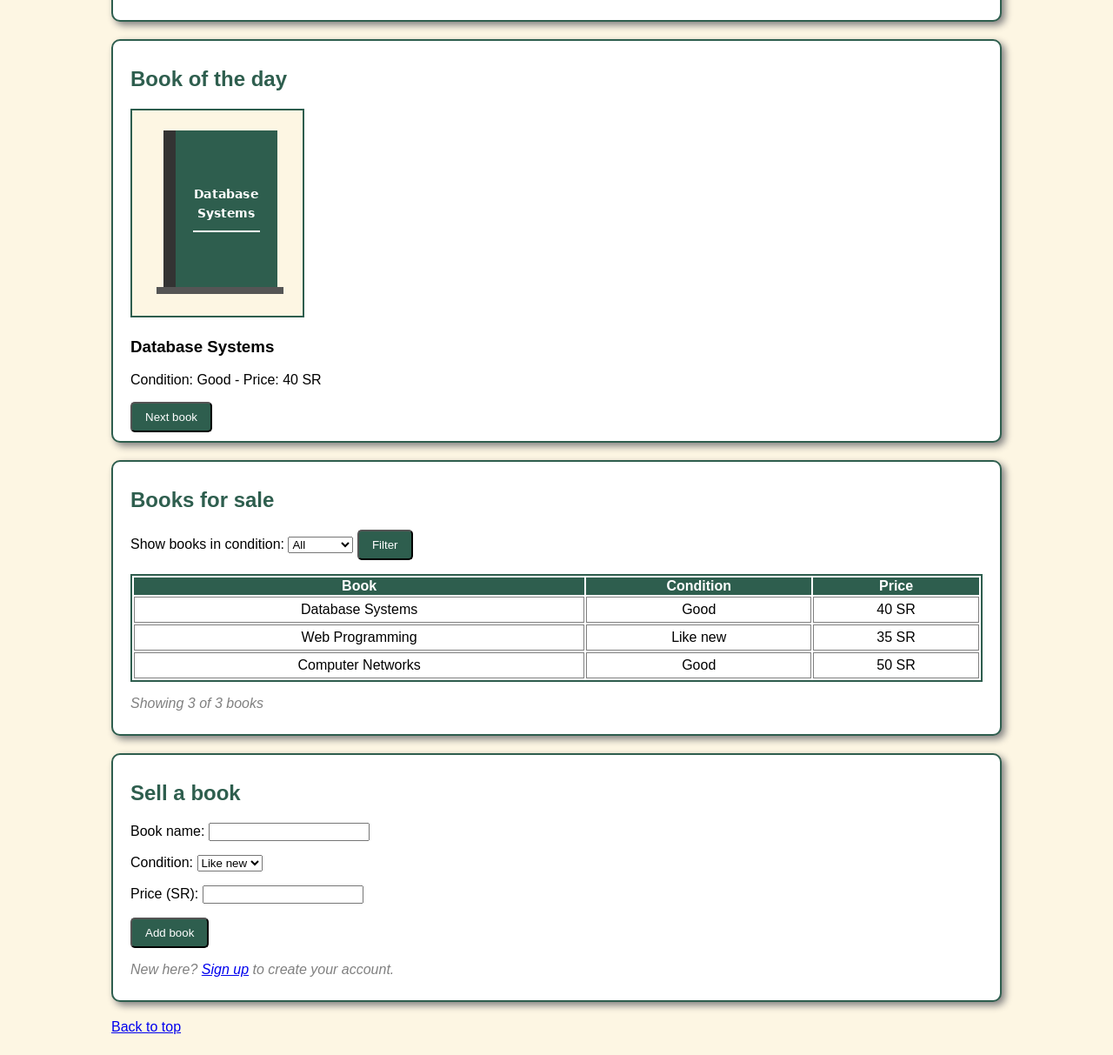
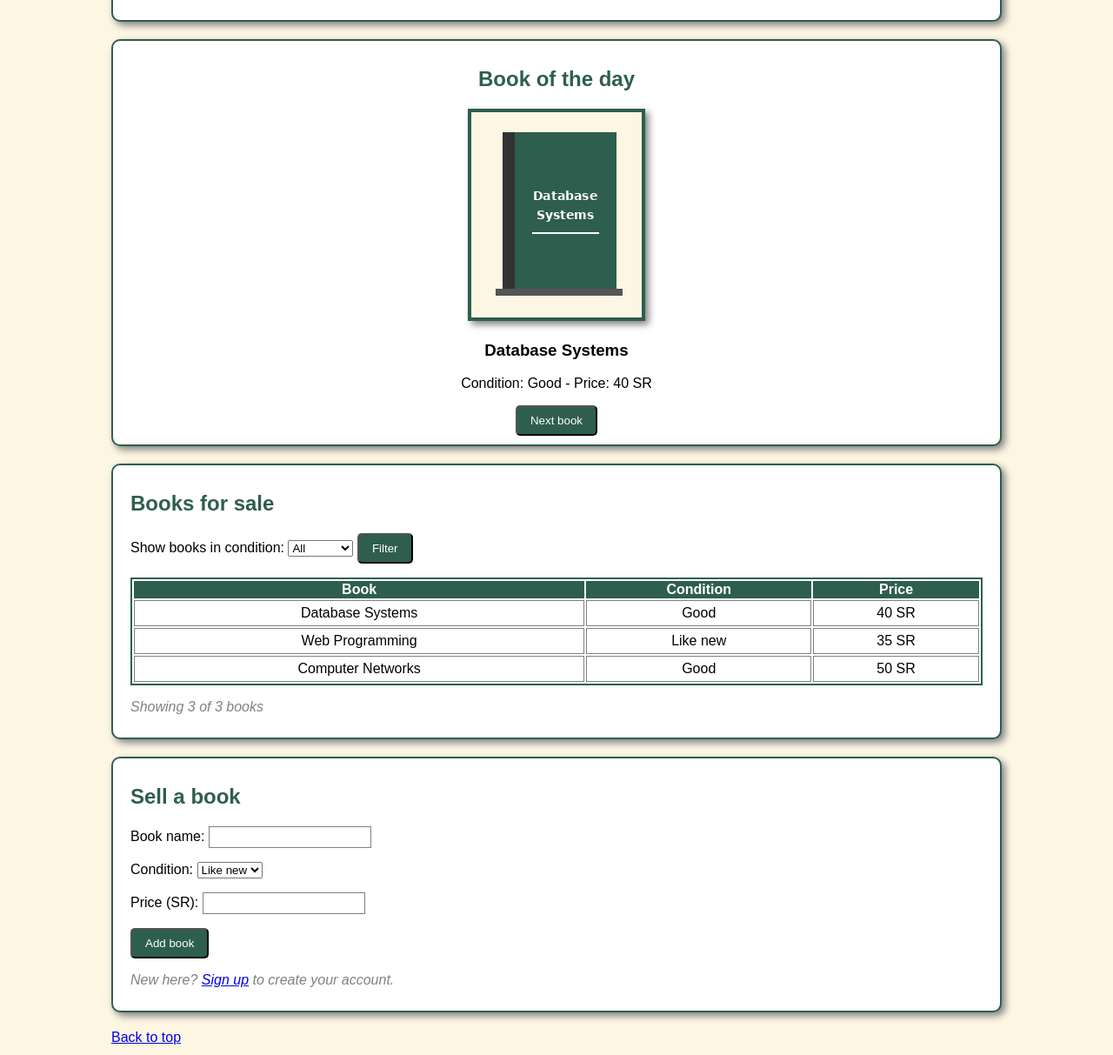
Before and after one commit to KhalidAlqabbaa/Bookswap_CPIS358, a plain HTML site: page index.html in a window 1280 px wide. Shown: the part 727-1940 px from the top of the page at 87% size. Drawn offline with Linux system fonts and the light colour scheme; files whose address does not match are found by name.

Commit message:
Add files via upload

```diff
--- a/css/style.css
+++ b/css/style.css
@@ -64,7 +64,6 @@ h2 {
     color: #2e5e4e;
 }
 
-/* general class */
 .box {
     background-color: white;
     border: 2px solid #2e5e4e;
@@ -74,13 +73,11 @@ h2 {
     margin-bottom: 20px;
 }
 
-/* class for notes */
 .note {
     color: gray;
     font-style: italic;
 }
 
-/* project image */
 .banner {
     text-align: center;
     margin: 20px;
@@ -108,3 +105,24 @@ td {
     padding: 8px 15px;
     border-radius: 5px;
 }
+
+/* form fields and messages */
+.field {
+    border: 1px solid gray;
+    padding: 4px;
+}
+
+.error {
+    color: red;
+    font-size: 14px;
+}
+
+/* book of the day */
+.book-day {
+    text-align: center;
+}
+
+.book-day img {
+    border: 2px solid #2e5e4e;
+    box-shadow: 4px 4px 8px gray;
+}
```
